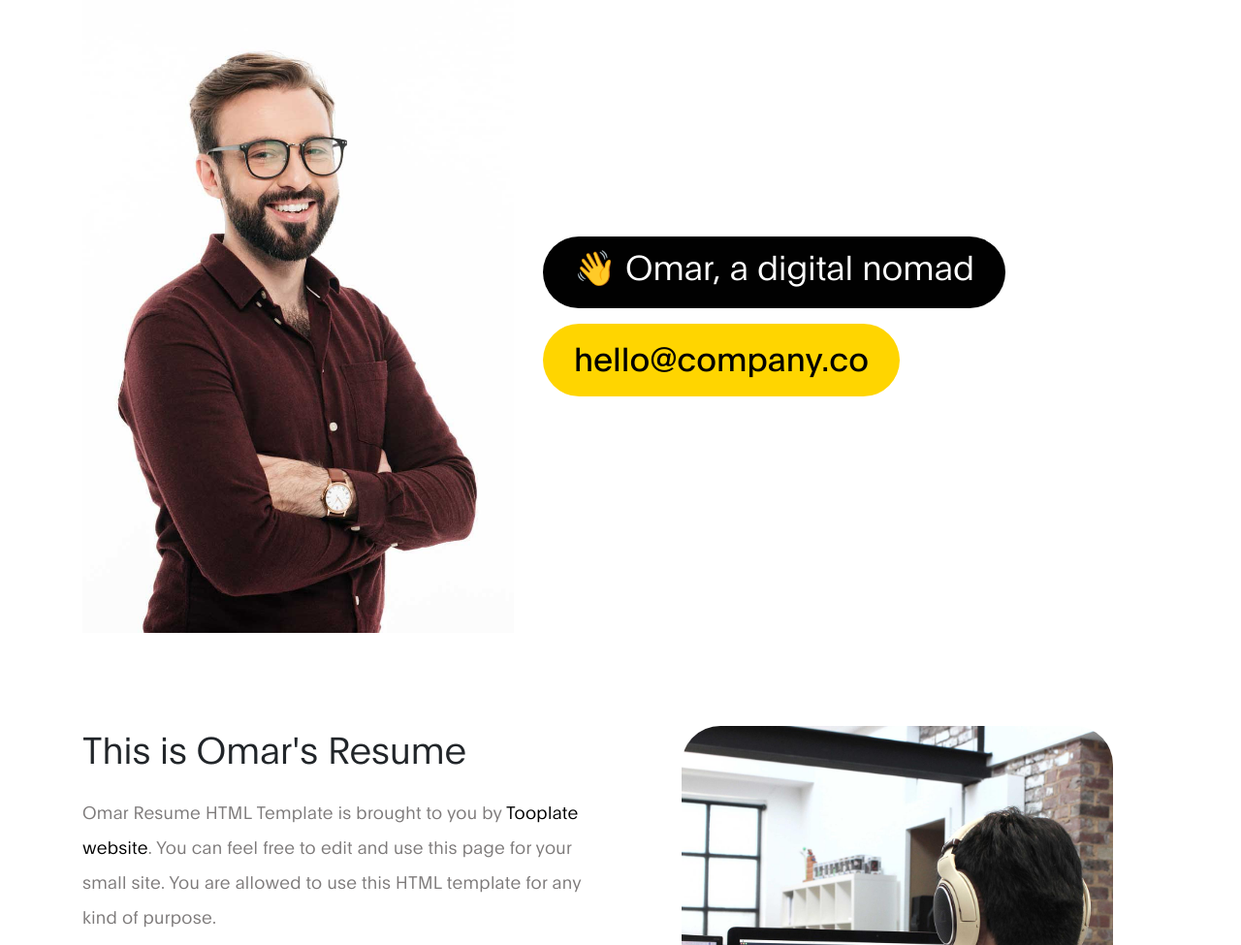
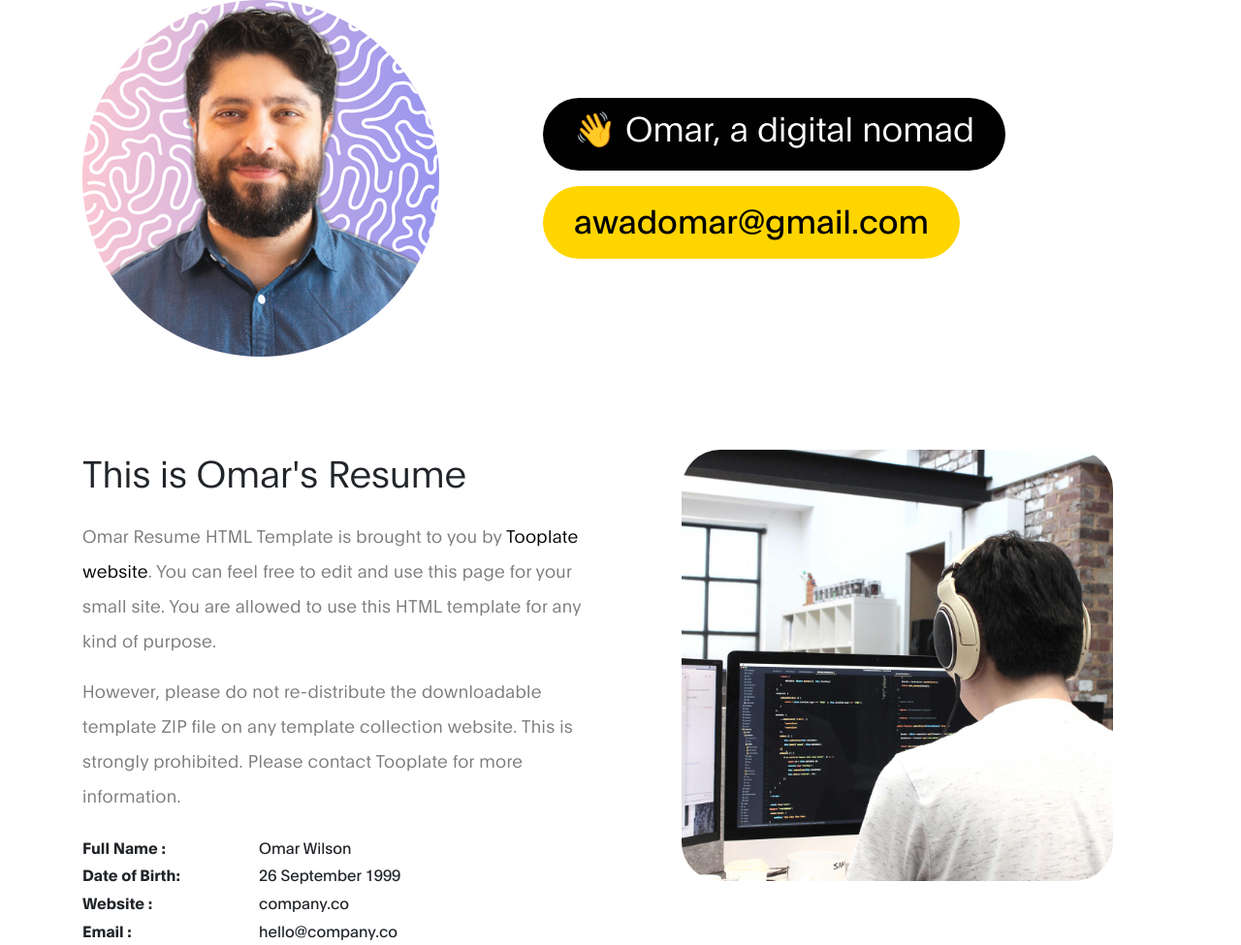
Before and after one commit to awadom/awadomar.com, a plain HTML site: page index.html in a window 1280 px wide. Shown: the top 975 px of the page at 97% size. Drawn offline with Linux system fonts and the light colour scheme.

Commit message:
image replacement

```diff
--- a/index.html
+++ b/index.html
@@ -73,7 +73,7 @@ https://www.tooplate.com/view/2120-Omar-resume
             <div class="row">
 
                   <div class="mx-auto col-lg-5 col-md-5 col-10">
-                      <img src="images/Omar.jpg" class="img-fluid" alt="Omar Resume HTML Template">
+                      <img src="images/Omar.png" class="img-fluid" alt="Omar Resume HTML Template">
                   </div>
 
                    <div class="d-flex flex-column justify-content-center align-items-center col-lg-7 col-md-7 col-12">
@@ -82,7 +82,7 @@ https://www.tooplate.com/view/2120-Omar-resume
                             <h1 class="hero-title">👋 Omar, a digital nomad</h1>
 
                             <a href="#" class="email-link">
-                                hello@company.co
+                                awadomar@gmail.com
                             </a>
 
                         </div>
```
Also changed, not shown: images/omar.jpg (deleted), images/omar.png (added).
